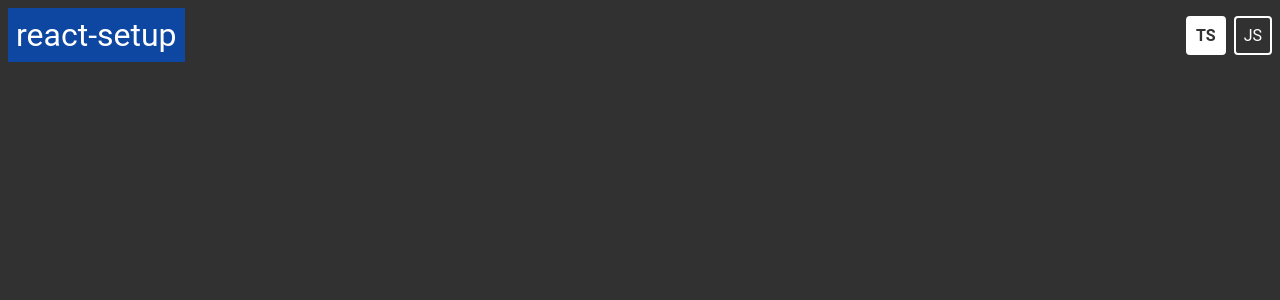
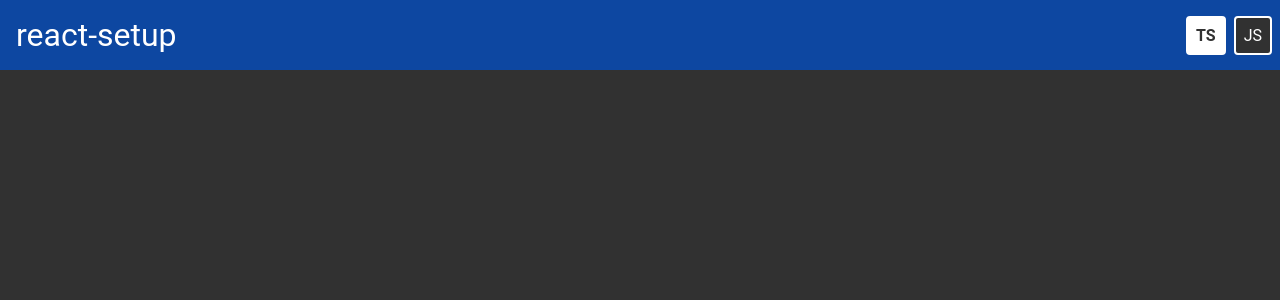
Before and after one commit to cl4pper/react-setup, a React app: page / in a window 1280 px wide. Shown: the top 300 px of the page. Built offline with nearby package versions, Linux system fonts and the light colour scheme; the HTML template or start-up script is replaced by a standard one.

Commit message:
feat: add context

```diff
--- a/src/App.tsx
+++ b/src/App.tsx
@@ -1,13 +1,17 @@
 import React from 'react';
 import { Topbar } from '@containers';
+import { MainProvider } from '@context';
+
 // STYLE
 import './App.scss';
 
 const App = (): JSX.Element => {
 	return (
-		<div className="App">
-			<Topbar id="app-topbar" />
-		</div>
+		<MainProvider>
+			<div className="App">
+				<Topbar id="app-topbar" />
+			</div>
+		</MainProvider>
 	);
 };
 
--- a/src/containers/Topbar/container.tsx
+++ b/src/containers/Topbar/container.tsx
@@ -1,4 +1,6 @@
-import React from 'react';
+import React, { useContext } from 'react';
+import classnames from 'classnames';
+import { ThemeContext } from '@context';
 import { Title, Chip } from '@components';
 import * as Types from './types';
 
@@ -7,18 +9,37 @@ import './style.scss';
 
 const Topbar = (props: Types.Props): JSX.Element => {
   const { id } = props;
+  const { theme, handleTheme } = useContext(ThemeContext);
 
+  /*
   function navigate(href?: string): Window {
 		if(href) return window.open(href, '_blank');
 	};
+  */
 
   return (
-    <div className="Topbar" id={id} data-testid={id}>
+    <div className={classnames('Topbar', {
+      'Topbar--ts': theme === 'ts',
+      'Topbar--js': theme === 'js'
+      })} id={id} data-testid={id}>
       <div className="Topbar__content">
         <Title id={`${id}-title`} content="react-setup" classname="Topbar__title" size="sm" />
         <div className="Topbar__chips">
-          <span onClick={() => navigate('https://github.com/cl4pper/react-setup')}><Chip id={`${id}-ts`} label="TS" active={true} /></span>
-          <span onClick={() => navigate()}><Chip id={`${id}-ts`} label="JS" active={false} /></span>
+          {/*<span onClick={() => navigate('https://github.com/cl4pper/react-setup')}><Chip id={`${id}-ts`} label="TS" active={true} /></span>*/}
+          <span onClick={() => handleTheme('ts')}>
+              <Chip
+                id={`${id}-ts`}
+                label="TS"
+                active={theme === 'ts'}
+              />
+          </span>
+          <span onClick={() => handleTheme('js')}>
+              <Chip
+                id={`${id}-ts`}
+                label="JS"
+                active={theme === 'js'}
+              />
+          </span>
         </div>
       </div>
     </div>
--- a/src/containers/Topbar/style.scss
+++ b/src/containers/Topbar/style.scss
@@ -4,6 +4,16 @@
   top: 0;
   left: 0;
   @include layer("topbar");
+
+  &--ts {
+    background: $color-ts-primary;
+    color: $color-light;
+  }
+
+  &--js {
+    background: $color-js-primary;
+    color: $color-dark;
+  }
 
   &__content {
     padding: spacing("sm");
@@ -15,8 +25,7 @@
   &__title {
 		padding: spacing('sm');
 		margin: 0;
-		background: $color-primary-dark;
-		color: $color-light;
+		color: inherit;
 	}
 
   &__chips {
--- /dev/null
+++ b/src/context/index.ts
@@ -0,0 +1,3 @@
+export { ThemeContext } from './theme/context';
+export * as ContextTypes from './types';
+export { default as MainProvider } from './mainProvider';
--- /dev/null
+++ b/src/context/mainProvider.tsx
@@ -0,0 +1,22 @@
+import React, { createContext, FC, ReactNode } from 'react';
+import ThemeProvider, { ThemeContext } from './theme/context';
+import { MainContextType } from './types';
+
+const Root = createContext<MainContextType>({
+  ThemeContext
+});
+
+interface Props {
+	children: ReactNode
+}
+
+const MainProvider: FC<Props> = (props: Props): JSX.Element => {
+	const { children } = props;
+	return (
+		<ThemeProvider>
+			{children}
+		</ThemeProvider>
+	)
+};
+
+export default MainProvider;
--- /dev/null
+++ b/src/context/theme/context.tsx
@@ -0,0 +1,19 @@
+import React, { createContext, useState, ReactNode, FC } from 'react';
+import { Theme, ThemeContextType } from './types';
+
+export const ThemeContext = createContext<ThemeContextType | null>(null);
+
+const ThemeProvider: FC<ReactNode> = ({ children }) => {
+  const [theme, handleTheme] = useState<Theme>('ts');
+
+  const context: ThemeContextType = {
+    theme,
+    handleTheme
+  };
+
+  return (
+    <ThemeContext.Provider value={context}>{children}</ThemeContext.Provider>
+  )
+};
+
+export default ThemeProvider;
--- /dev/null
+++ b/src/context/theme/types.ts
@@ -0,0 +1,12 @@
+import { Context } from "react";
+
+export type Theme = 'ts' | 'js';
+
+export interface ThemeContextType {
+    theme: Theme,
+    handleTheme: (t: 'ts' | 'js') => void
+};
+
+export interface MainContextType {
+    ThemeContext: Context<ThemeContextType>;
+}
--- /dev/null
+++ b/src/context/types.ts
@@ -0,0 +1,6 @@
+import { Context } from 'react';
+import { ThemeContextType } from './theme/types';
+
+export interface MainContextType {
+  ThemeContext: Context<ThemeContextType>;
+}
--- a/src/styles/_colors.scss
+++ b/src/styles/_colors.scss
@@ -10,6 +10,8 @@ set color values as hexadecimal and rgb types
 // main
 $color-primary-dark: #0d47a1; // rgb(13, 72, 161)
 $color-primary-light: #42a5f5; // rgb(66, 165, 245)
+$color-ts-primary: #0d47a1; // rgb(66, 165, 245)
+$color-js-primary: #f0db4f; // rgb(240, 219, 79)
 
 // support
 $color-dark: #313131; // rgb(49, 49, 49)
--- a/tsconfig.json
+++ b/tsconfig.json
@@ -14,6 +14,7 @@
       "@styles": ["src/styles/global.scss"],
       "@components": ["src/components/index.ts"],
       "@containers": ["src/containers/index.ts"],
+      "@context": ["src/context/index.ts"],
     },
   },
   "include": ["src"]
--- a/webpack.config.js
+++ b/webpack.config.js
@@ -13,6 +13,7 @@ module.exports = {
 			'@styles': path.resolve(__dirname, 'src/styles'),
 			'@components': path.resolve(__dirname, 'src/components'),
 			'@containers': path.resolve(__dirname, 'src/containers'),
+			'@context': path.resolve(__dirname, 'src/context'),
 		},
 	},
 	devServer: {
```
